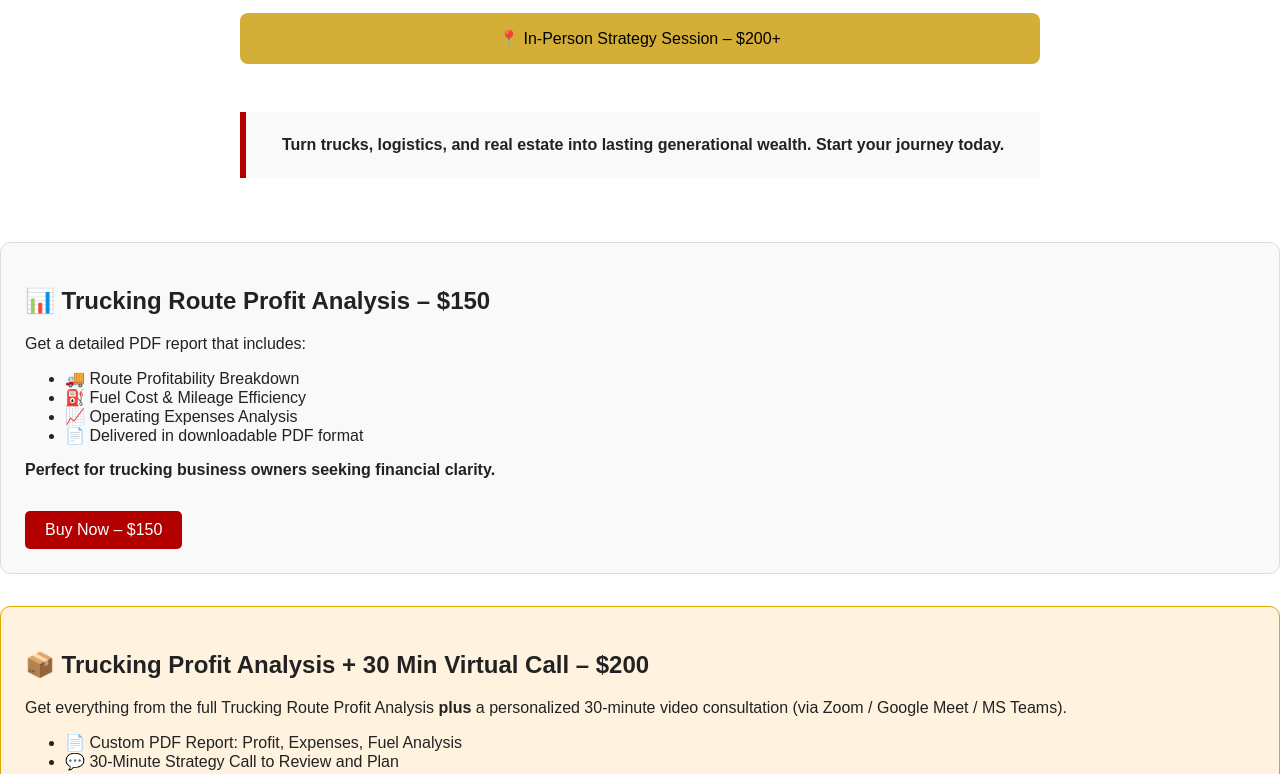
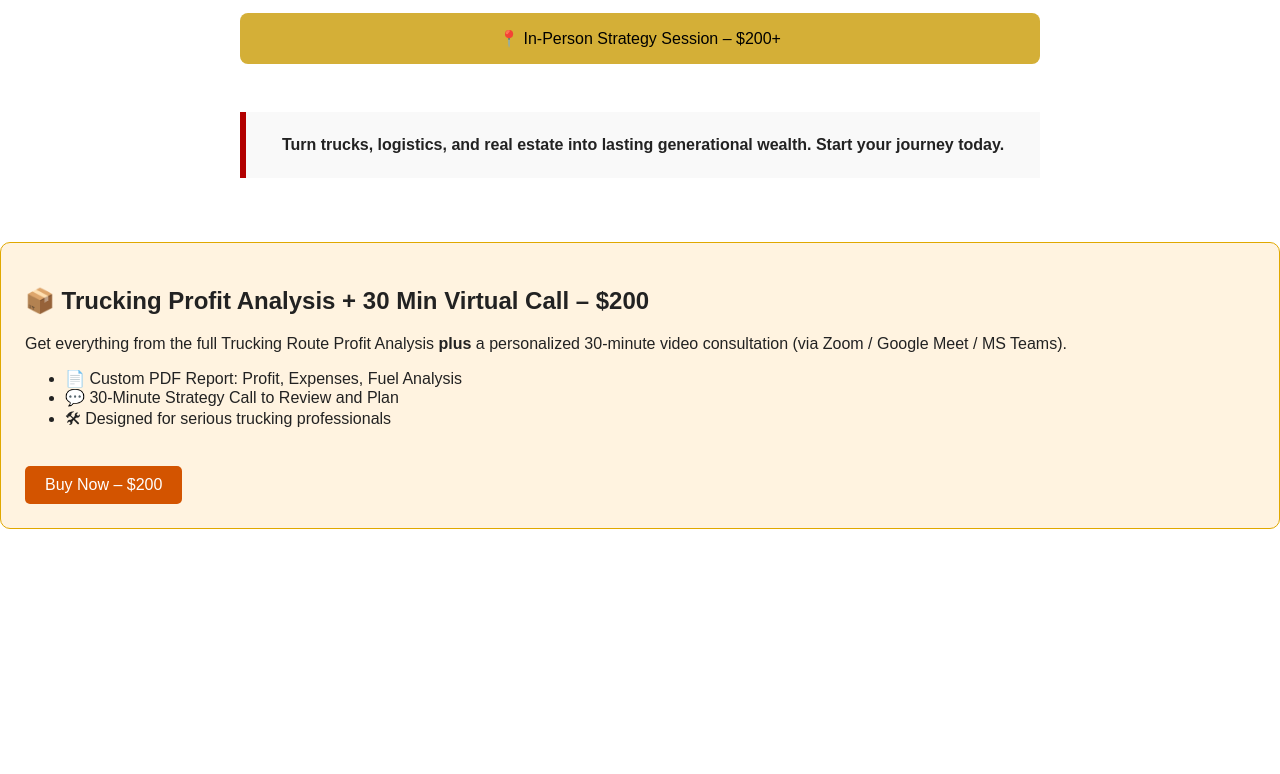
Before and after one commit to Bcbryant89/freedom-playbook-landing, a plain HTML site: page index.html in a window 1280 px wide. Shown: the part 520-1294 px from the top of the page. After the commit the page ends 1049 px from the top, so only its background shows below. Drawn offline with Linux system fonts and the light colour scheme.

Commit message:
Add files via upload

```diff
--- a/index.html
+++ b/index.html
@@ -62,18 +62,6 @@
     </div>
   </div>
 
-<section id="consultation-analysis" style="margin-top: 2rem; padding: 1.5rem; background-color: #f9f9f9; border: 1px solid #ddd; border-radius: 10px;">
-  <h2>📊 Trucking Route Profit Analysis – $150</h2>
-  <p>Get a detailed PDF report that includes:</p>
-  <ul>
-    <li>🚚 Route Profitability Breakdown</li>
-    <li>⛽ Fuel Cost & Mileage Efficiency</li>
-    <li>📈 Operating Expenses Analysis</li>
-    <li>📄 Delivered in downloadable PDF format</li>
-  </ul>
-  <p><strong>Perfect for trucking business owners seeking financial clarity.</strong></p>
-  <a href="https://www.paypal.com/ncp/payment/VGYZL4GWTMNXC" style="display: inline-block; margin-top: 1rem; background-color: #b20000; color: white; padding: 10px 20px; text-decoration: none; border-radius: 5px;">Buy Now – $150</a>
-</section>
 
 
 <section id="bundle-consultation" style="margin-top: 2rem; padding: 1.5rem; background-color: #fff3e0; border: 1px solid #e0a800; border-radius: 10px;">
```
